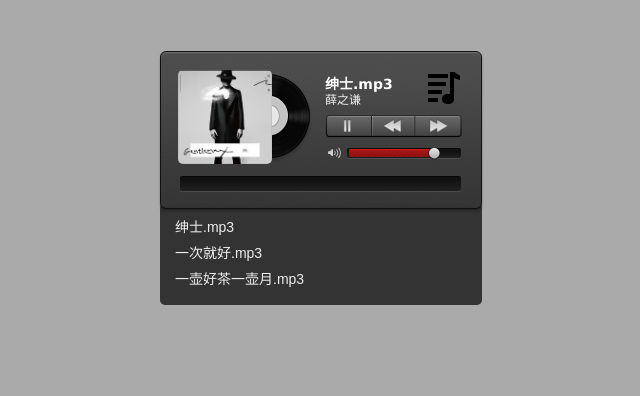
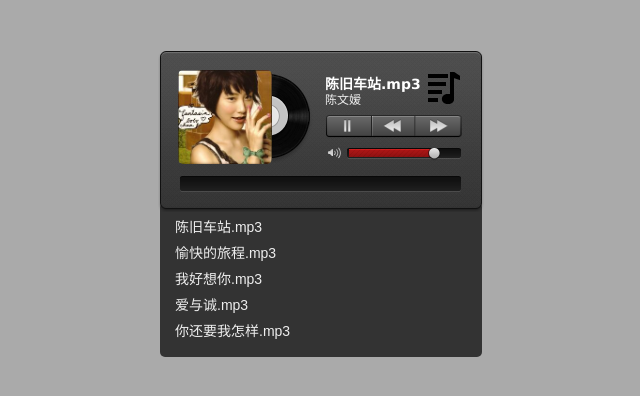
Before and after one commit to weicong-5/testgit, a plain HTML site: page index.html in a window 1280 px wide. Both pictures are taken after a click on the element 726 px from the left and 87 px from the top of the page. Shown: the whole page, without its empty margins (282-922 px from the left). Drawn offline with Linux system fonts and the light colour scheme.

Commit message:
新增了几首歌曲 歌曲名字开头凑成陈愉我爱你

```diff
--- a/index.html
+++ b/index.html
@@ -26,9 +26,11 @@
 			<div class="tracker"></div><!-- 进度 -->
 		</div>
 		<ul class="playlist hidden"><!-- 播放列表 -->
-			<li audiourl="images/1.mp3" cover="images/1.jpg" artist="薛之谦">绅士.mp3</li>
-			<li audiourl="images/2.mp3" cover="images/2.jpg" artist="杨宗纬">一次就好.mp3</li>
-			<li audiourl="images/3.mp3" cover="images/3.jpg" artist="一指">一壶好茶一壶月.mp3</li>
+			<li audiourl="images/4.mp3" cover="images/4.jpg" artist="陈文嫒">陈旧车站.mp3</li>
+			<li audiourl="images/5.mp3" cover="images/1.jpg" artist="许冠杰">愉快的旅程.mp3</li>
+			<li audiourl="images/6.mp3" cover="images/5.jpg" artist="徐佳莹">我好想你.mp3</li>
+			<li audiourl="images/7.mp3" cover="images/7.jpg" artist="古巨基">爱与诚.mp3</li>
+			<li audiourl="images/8.mp3" cover="images/8.jpg" artist="薛之谦">你还要我怎样.mp3</li>
 		</ul>
 	</div>
 </body>
```
Also changed, not shown: images/4.jpg (added), images/5.jpg (added), images/7.jpg (added), images/8.jpg (added), 5 other files.
